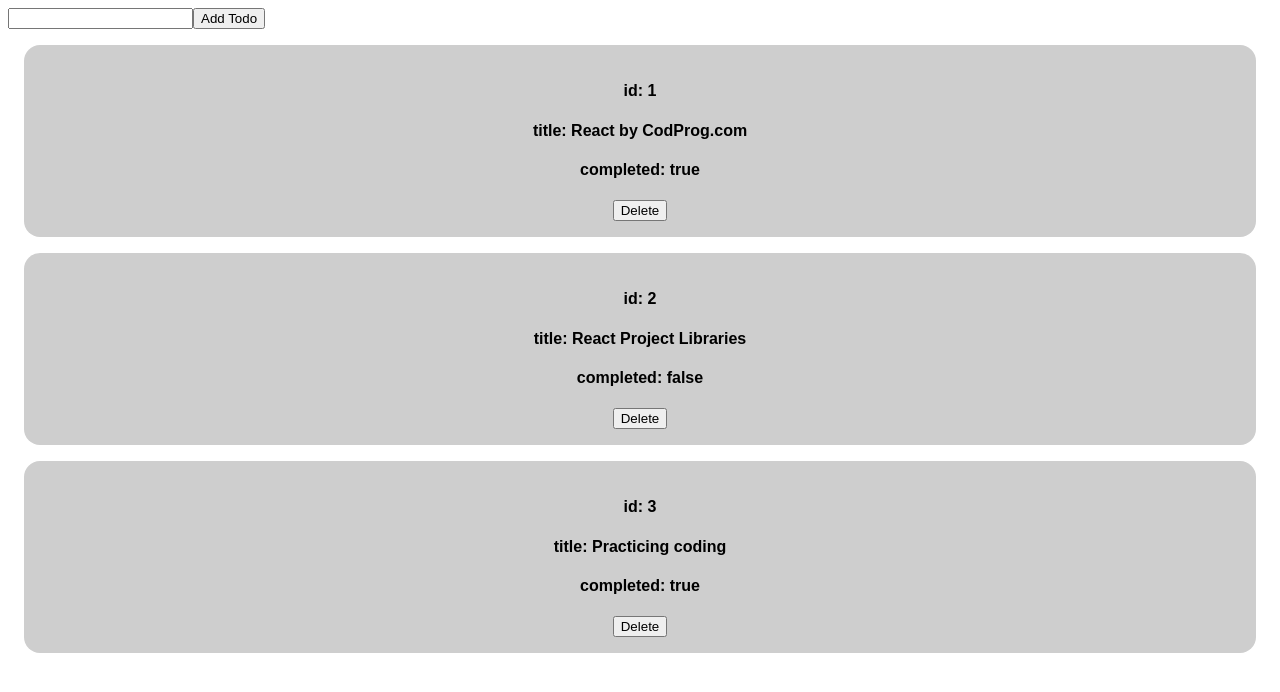
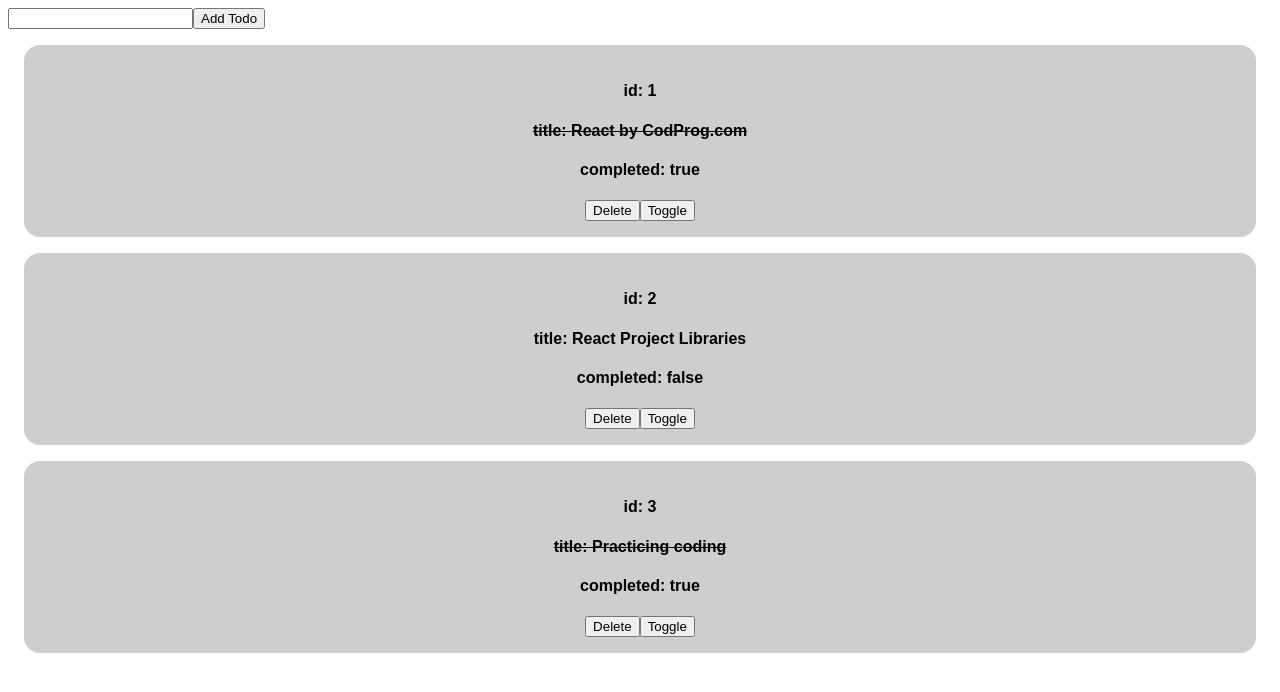
Before and after one commit to dibborah/todo-app-using-reducer, a React (Vite) app: page / in a window 1280 px wide. Shown: the top 692 px of the page. Built offline with nearby package versions, Linux system fonts and the light colour scheme.

Commit message:
completed TodoList project using useReducer

```diff
--- /dev/null
+++ b/src/AddTodoForm.jsx
@@ -0,0 +1,36 @@
+import { useState } from "react";
+import { v4 as uuid } from "uuid";
+
+const AddTodoForm = ({ dispatch }) => {
+  const [title, setTitle] = useState("");
+  const handleAddTodo = (e) => {
+    e.preventDefault();
+    if(title.trim().length === 0){
+      alert("Please Enter something!!!")
+      return;
+    }
+    dispatch({
+      type: "ADD_TODO",
+      payload: {
+        newTodo: { id: crypto.randomUUID(), title: title, completed: false },
+      },
+    });
+    setTitle("");
+  };
+  return (
+    <div>
+      <form onSubmit={handleAddTodo}>
+        <input
+          type="text"
+          id="title"
+          name="title"
+          value={title}
+          onChange={(e) => setTitle(e.target.value)}
+        />
+        <button type="submit">Add Todo</button>
+      </form>
+    </div>
+  );
+};
+
+export default AddTodoForm;
--- a/src/App.jsx
+++ b/src/App.jsx
@@ -1,12 +1,20 @@
 import { useReducer } from "react";
 import Todos from "./Todos";
-import TodoForm from "./TodoForm";
+import AddTodoForm from "./AddTodoForm";
 
 const reducer = (todos, action) => {
-  if(action.type === "DELETE"){
-    return todos.filter((todo) => todo.id !== action.payload);
-  }else if (action.type === "ADD"){
-    return [...todos, action.payload];
+  if (action.type === "DELETE_TODO") {
+    return todos.filter((todo) => todo.id !== action.payload.id);
+  } else if (action.type === "ADD_TODO") {
+    return [...todos, action.payload.newTodo];
+  } else if (action.type === "TOGGLE_COMPLETED") {
+    return todos.map((todo) => {
+      if (todo.id === action.payload.id) {
+        return { ...todo, completed: !todo.completed };
+      } else {
+        return todo;
+      }
+    });
   }
   return todos;
 };
@@ -21,7 +29,7 @@ function App() {
   const [todos, dispatch] = useReducer(reducer, initialTodos);
   return (
     <div>
-      <TodoForm dispatch={dispatch} />
+      <AddTodoForm dispatch={dispatch} />
       <Todos todos={todos} dispatch={dispatch} />
     </div>
   );
--- a/src/Todo.jsx
+++ b/src/Todo.jsx
@@ -1,7 +1,16 @@
-const Todo = ({ id, title, completed, dispatch}) => {
-  const handleDeleteTodo = (id) => {
-    dispatch({type:"DELETE", payload: id})
-  }
+const Todo = ({ id, title, completed, dispatch }) => {
+  const handleDeleteTodo = () => {
+    dispatch({
+      type: "DELETE_TODO",
+      payload: { id: id },
+    });
+  };
+  const handleToggle = () => {
+    dispatch({
+      type: "TOGGLE_COMPLETED",
+      payload: { id: id },
+    });
+  };
   return (
     <div
       style={{
@@ -10,14 +19,15 @@ const Todo = ({ id, title, completed, dispatch}) => {
         backgroundColor: "#cecece",
         borderRadius: "1rem",
         margin: "1rem",
-        textAlign:"center"
+        textAlign: "center",
       }}
     >
       <h4>id: {id}</h4>
-      <h4>title: {title}</h4>
+      <h4 style={{textDecoration: completed ? "line-through" : "solid"}}>title: {title}</h4>
       {/* Remember boolean values never gets printed. Based on that we have to print Strings or other values */}
       <h4>completed: {completed ? "true" : "false"}</h4>
-      <button onClick={() => handleDeleteTodo(id)}>Delete</button>
+      <button onClick={handleDeleteTodo}>Delete</button>
+      <button onClick={handleToggle}>Toggle</button>
     </div>
   );
 };
--- a/src/TodoForm.jsx
+++ /dev/null
@@ -1,24 +0,0 @@
-import { useState } from "react";
-import {v4 as uuid} from "uuid";
-
-const TodoForm = ({ dispatch }) => {
-  const [title, setTitle] = useState("")
-  const handleAddTodo = (e) => {
-    e.preventDefault();
-    dispatch({
-      type: "ADD",
-      payload: { id: uuid(), title: title, completed: false },
-    });
-    setTitle("");
-  };
-  return (
-    <div>
-      <form onSubmit={handleAddTodo}>
-        <input type="text" id="todoList" value={title} onChange={(e)=> setTitle(e.target.value)}/>
-        <button>Add Todo</button>
-      </form>
-    </div>
-  );
-};
-
-export default TodoForm;
--- a/src/Todos.jsx
+++ b/src/Todos.jsx
@@ -4,7 +4,7 @@ const Todos = ({ todos, dispatch }) => {
   return (
     <div>
       {todos.map((todo) => (
-        <Todo {...todo} key={todo.id} dispatch={dispatch} />
+        <Todo {...todo} key={todo.id} dispatch={dispatch}/>
       ))}
     </div>
   );
```
